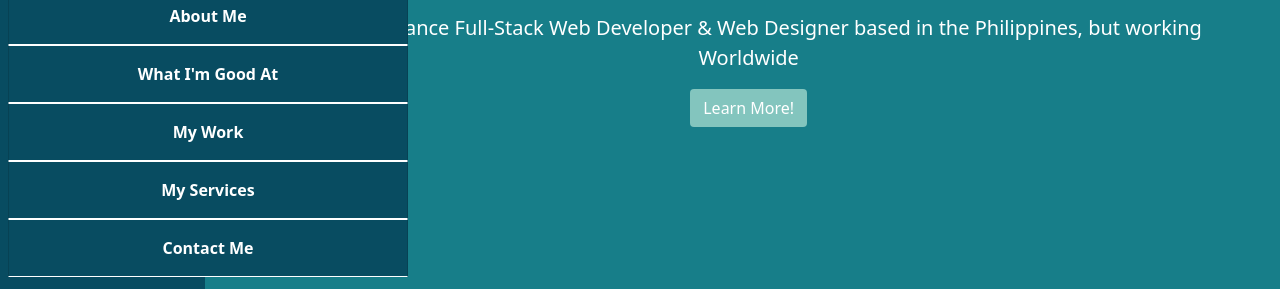
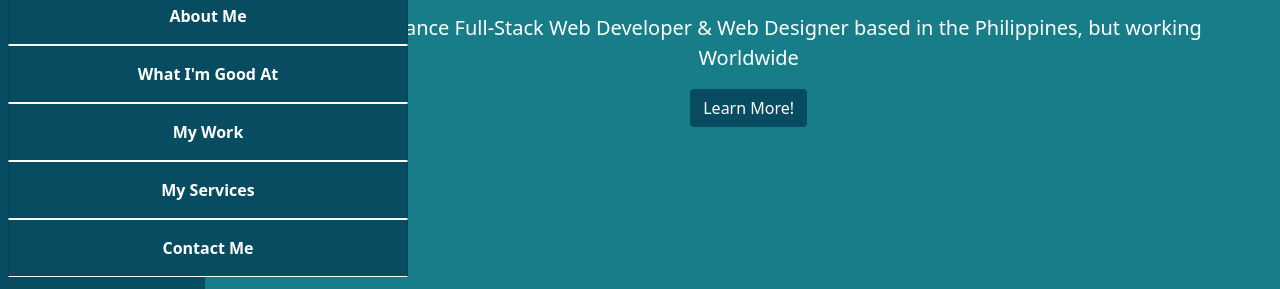
Before and after one commit to reymarpabito/Portfolio, a plain HTML site: page index.html in a window 1280 px wide. Shown: the part 511-800 px from the top of the page. Drawn offline with nearby package versions, Linux system fonts and the light colour scheme.

Commit message:
Update styles.css

```diff
--- a/css/styles.css
+++ b/css/styles.css
@@ -43,7 +43,7 @@ hr{
 }
 
 .learn{
-  background-color: #83c5be;
+  background-color: #084c61;
   color: #ffffff;
 
 }
```
